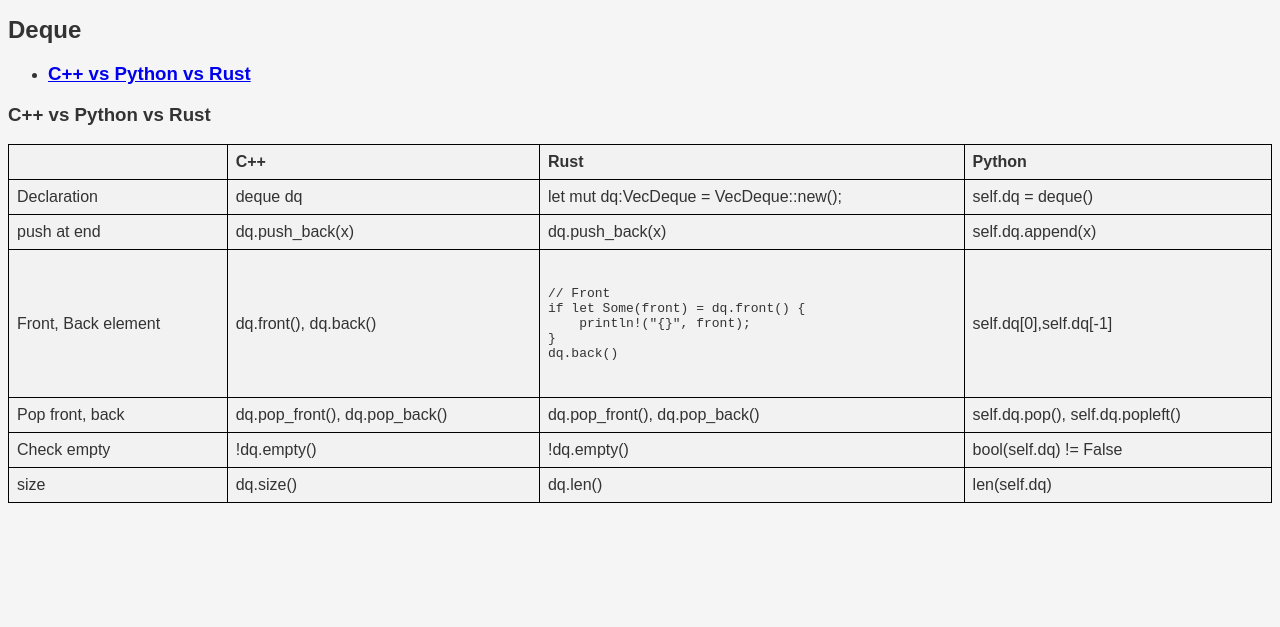
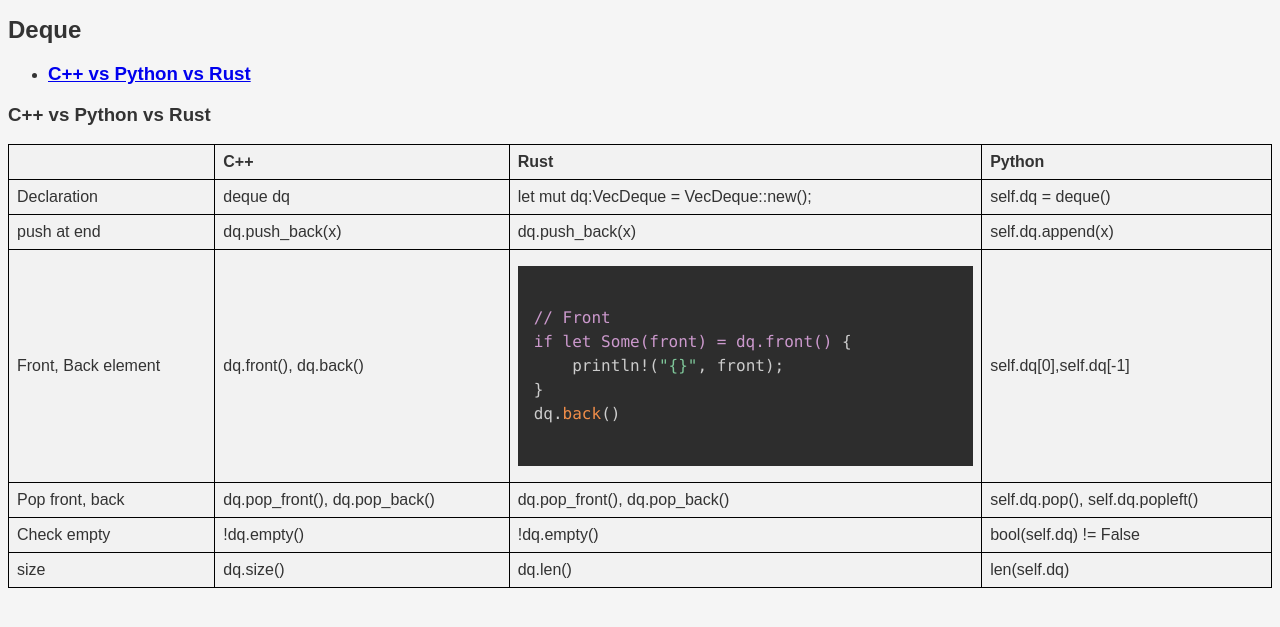
Before and after one commit to code-with-amitk/code-with-amitk.github.io, a Jekyll site: the page docs/Languages/Programming/C++/STL/Containers/Seqeunce_Containers/Deque.html, which Jekyll copies as it is, in a window 1280 px wide. Shown: the top 627 px of the page. Built offline with Jekyll 4.4.1, drawn with Linux system fonts in a browser that asks for light colours.

Commit message:
Update Deque.html

```diff
--- a/docs/Languages/Programming/C++/STL/Containers/Seqeunce_Containers/Deque.html
+++ b/docs/Languages/Programming/C++/STL/Containers/Seqeunce_Containers/Deque.html
@@ -39,7 +39,7 @@
         <tr>
             <td>Front, Back element</td>
             <td>dq.front(), dq.back()</td>
-                <td><pre><code class="Rust">
+                <td><pre><code class="language-css">
 // Front
 if let Some(front) = dq.front() {
     println!("{}", front);
@@ -70,7 +70,7 @@
             <td>len(self.dq)</td>
         </tr>
     </table>
-
+    <script src="/scripts/prism.js"></script>
 </body>
 
 </html>
```
